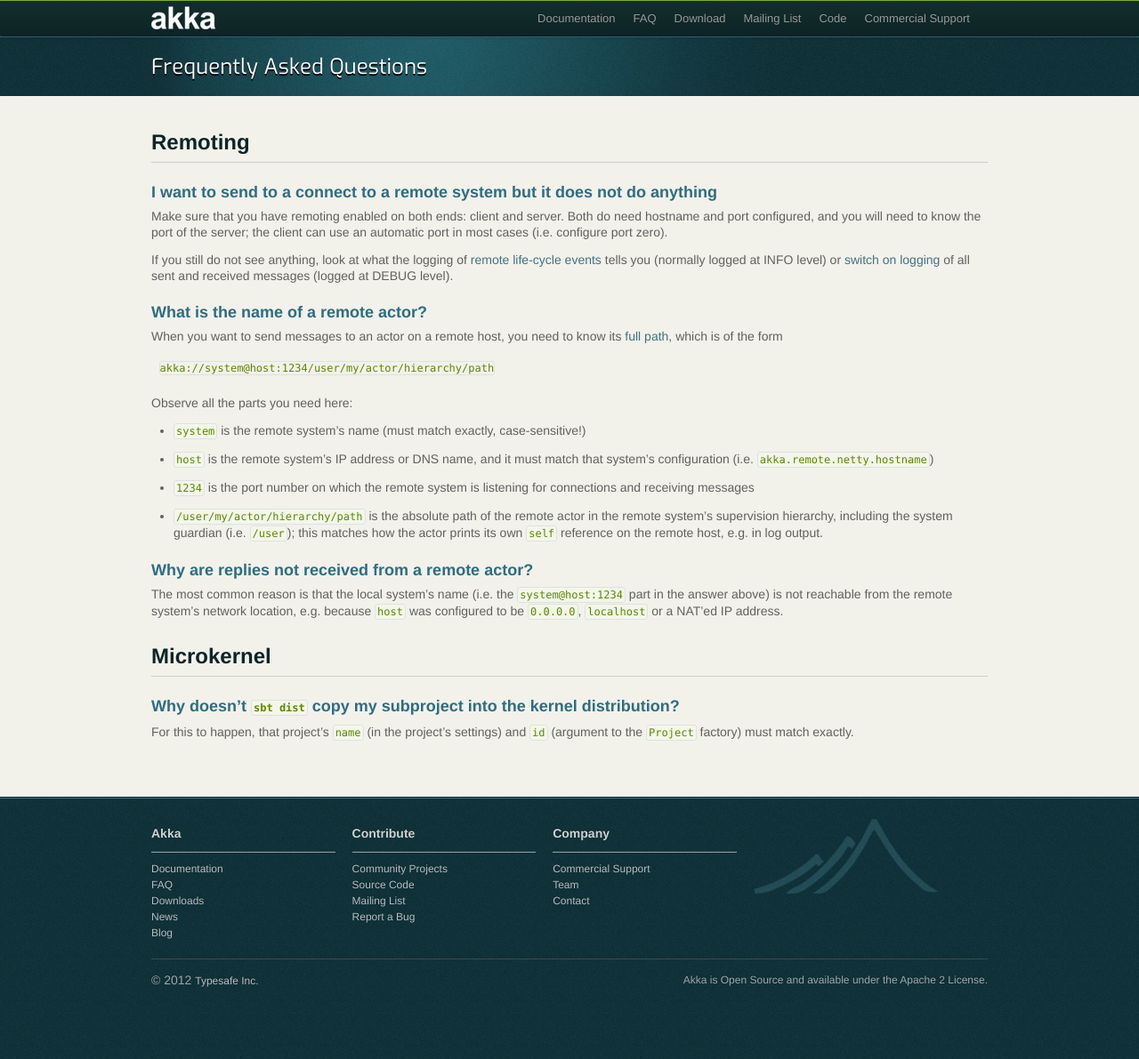
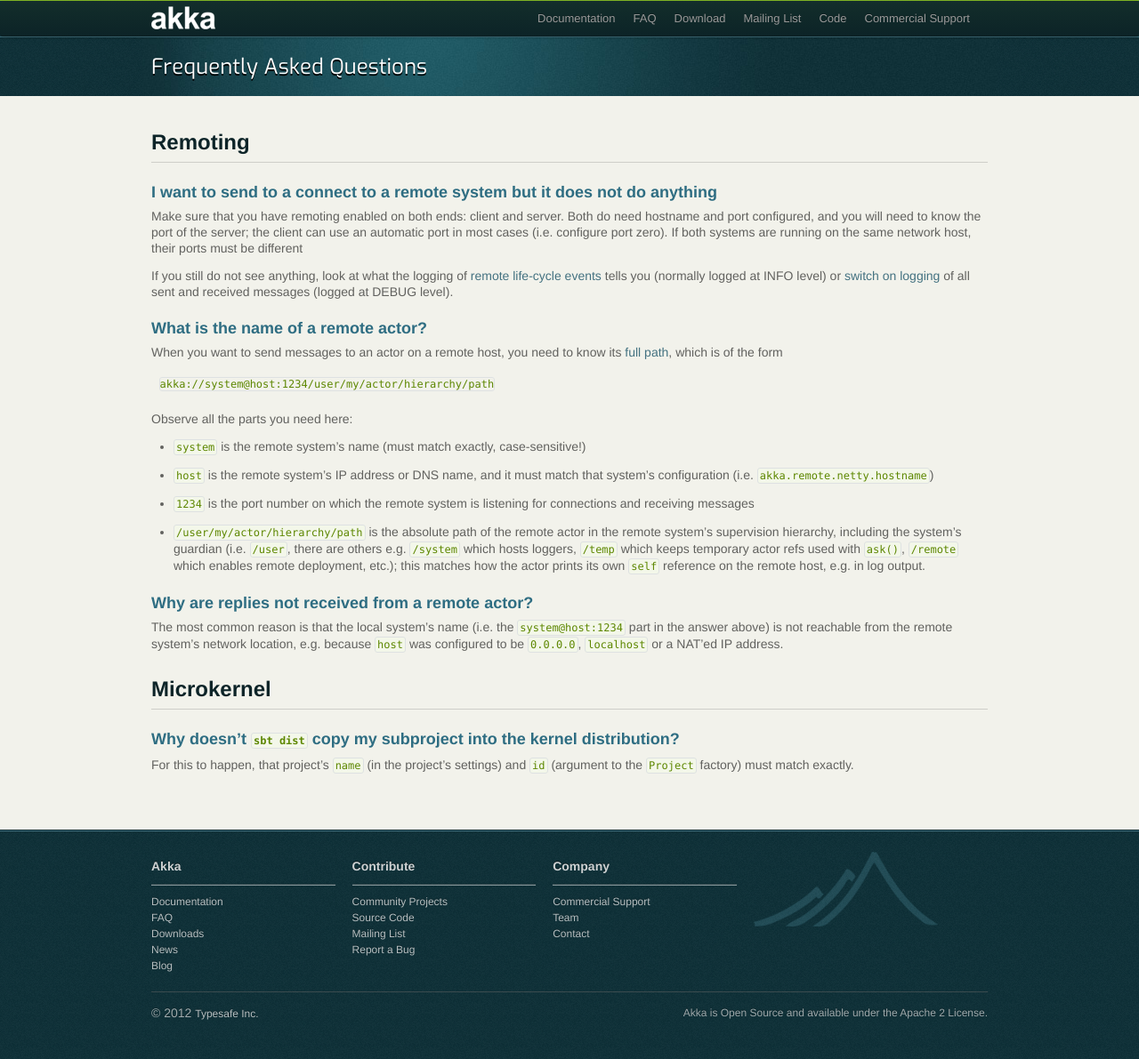
Before and after one commit to raboof/akka.github.com, a Jekyll site: the page built from faq/index.md, in a window 1280 px wide. Shown: the whole page at 89% size. Built offline with Jekyll 4.4.1, drawn with Linux system fonts in a browser that asks for light colours; before the commit the page ends 1154 px from its top, so only the background shows below that.

Commit message:
Jonas’ review comments, see #21

```diff
--- a/faq/index.md
+++ b/faq/index.md
@@ -10,7 +10,8 @@
 Make sure that you have remoting enabled on both ends: client and server. Both
 do need hostname and port configured, and you will need to know the port of the
 server; the client can use an automatic port in most cases (i.e. configure port
-zero).
+zero). If both systems are running on the same network host, their ports must
+be different
 
 If you still do not see anything, look at what the logging of [remote
 life-cycle
@@ -38,9 +39,11 @@
   connections and receiving messages
 
 * `/user/my/actor/hierarchy/path` is the absolute path of the remote actor in
-  the remote system’s supervision hierarchy, including the system guardian
-  (i.e. `/user`); this matches how the actor prints its own `self` reference on
-  the remote host, e.g. in log output.
+  the remote system’s supervision hierarchy, including the system’s guardian
+  (i.e. `/user`, there are others e.g. `/system` which hosts loggers, `/temp`
+  which keeps temporary actor refs used with `ask()`, `/remote` which enables
+  remote deployment, etc.); this matches how the actor prints its own `self`
+  reference on the remote host, e.g. in log output.
 
 ### Why are replies not received from a remote actor?
 
```
